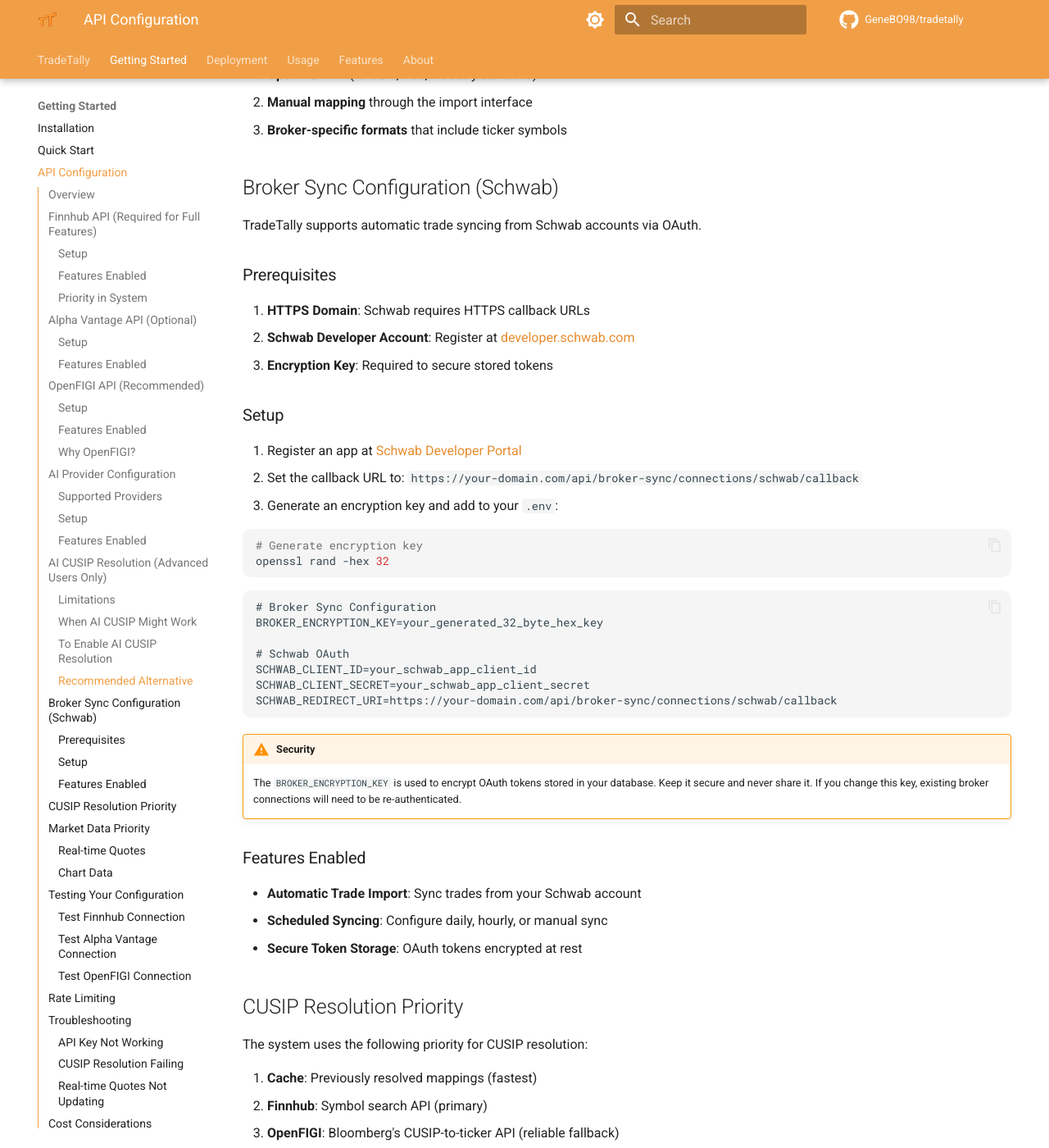
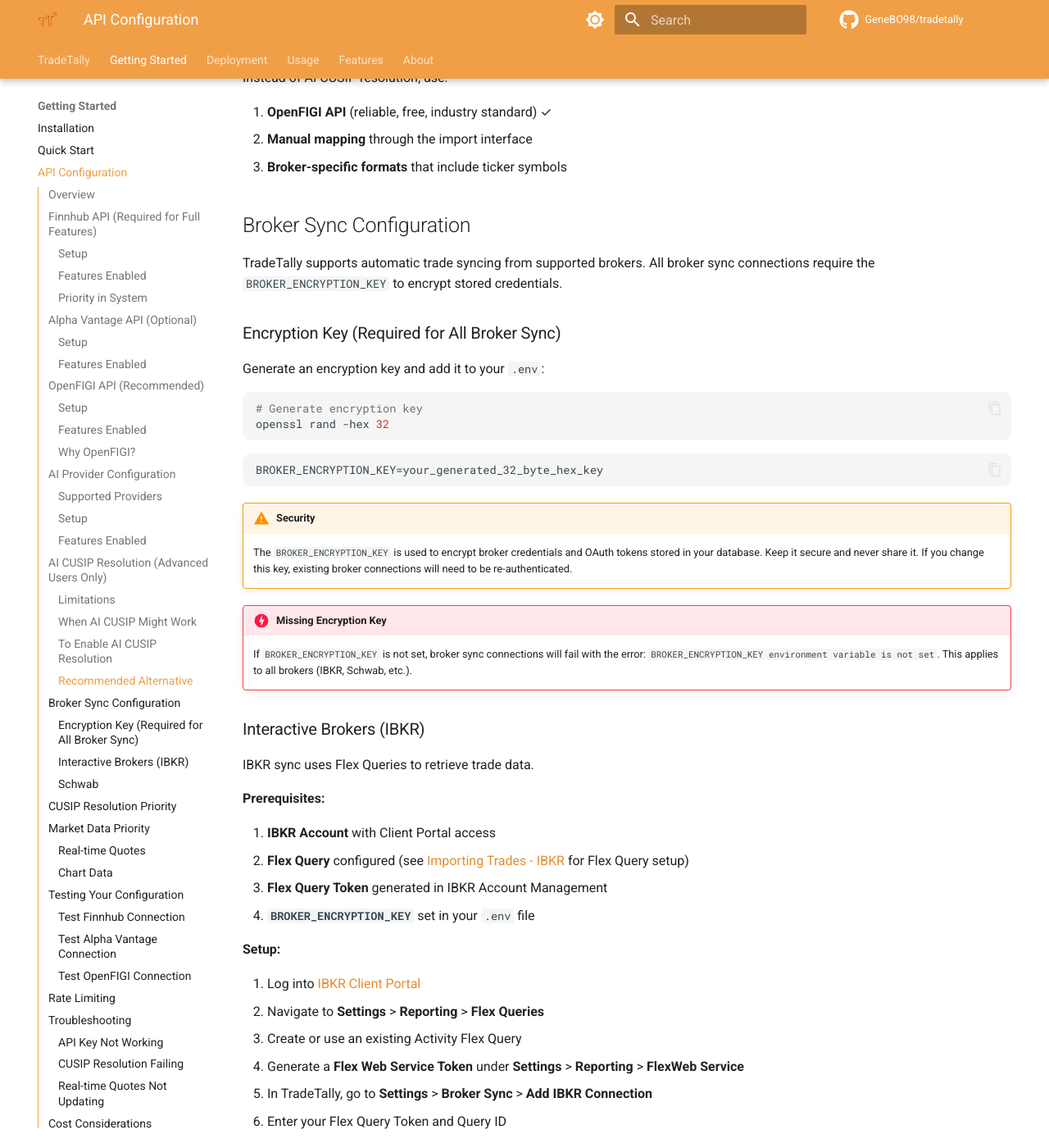
Before and after one commit to GeneBO98/tradetally-docs, an MkDocs documentation site: the page built from docs/getting-started/api-keys.md, in a window 1280 px wide and 1400 px high, scrolled down 4964 px. Shown: the whole window at 82% size. Built offline with MkDocs 1.6.1 and Material for MkDocs 9.7.7, drawn with Linux system fonts in a browser that asks for light colours; comment, search, counter and statistics services are not loaded; the version menu is left out; some of the changed text lies outside the part shown.

Commit message:
updated directions for ibkr sync

````diff
--- a/docs/deployment/docker.md
+++ b/docs/deployment/docker.md
@@ -93,9 +93,10 @@
 APNS_TEAM_ID=1234567890
 APNS_KEY_PATH=/path/to/keys/AuthKey.p8
 
-# Broker Sync Configuration (Optional)
-# Required if using Schwab integration
+# Broker Sync Configuration (Required for any broker sync - IBKR, Schwab, etc.)
 BROKER_ENCRYPTION_KEY=your_32_byte_hex_key  # Generate with: openssl rand -hex 32
+
+# Schwab OAuth (Optional - only if using Schwab sync)
 SCHWAB_CLIENT_ID=your_schwab_client_id
 SCHWAB_CLIENT_SECRET=your_schwab_client_secret
 SCHWAB_REDIRECT_URI=https://your-domain.com/api/broker-sync/connections/schwab/callback
--- a/docs/getting-started/api-keys.md
+++ b/docs/getting-started/api-keys.md
@@ -11,6 +11,7 @@
 | OpenFIGI | CUSIP resolution | 25,000/month | Recommended |
 | Various AI Providers | AI recommendations | Varies | Optional |
 | Schwab | Automatic trade syncing | Free (requires developer account) | Optional |
+| IBKR | Automatic trade syncing | Free (requires Flex Query setup) | Optional |
 
 ## Finnhub API (Required for Full Features)
 
@@ -170,21 +171,13 @@
 2. **Manual mapping** through the import interface
 3. **Broker-specific formats** that include ticker symbols
 
-## Broker Sync Configuration (Schwab)
+## Broker Sync Configuration
 
-TradeTally supports automatic trade syncing from Schwab accounts via OAuth.
+TradeTally supports automatic trade syncing from supported brokers. All broker sync connections require the `BROKER_ENCRYPTION_KEY` to encrypt stored credentials.
 
-### Prerequisites
+### Encryption Key (Required for All Broker Sync)
 
-1. **HTTPS Domain**: Schwab requires HTTPS callback URLs
-2. **Schwab Developer Account**: Register at [developer.schwab.com](https://developer.schwab.com)
-3. **Encryption Key**: Required to secure stored tokens
-
-### Setup
-
-1. Register an app at [Schwab Developer Portal](https://developer.schwab.com)
-2. Set the callback URL to: `https://your-domain.com/api/broker-sync/connections/schwab/callback`
-3. Generate an encryption key and add to your `.env`:
+Generate an encryption key and add it to your `.env`:
 
 ```bash
 # Generate encryption key
@@ -192,19 +185,64 @@
 ```
 
 ```env
-# Broker Sync Configuration
 BROKER_ENCRYPTION_KEY=your_generated_32_byte_hex_key
+```
 
-# Schwab OAuth
+!!! warning "Security"
+    The `BROKER_ENCRYPTION_KEY` is used to encrypt broker credentials and OAuth tokens stored in your database. Keep it secure and never share it. If you change this key, existing broker connections will need to be re-authenticated.
+
+!!! danger "Missing Encryption Key"
+    If `BROKER_ENCRYPTION_KEY` is not set, broker sync connections will fail with the error: `BROKER_ENCRYPTION_KEY environment variable is not set`. This applies to all brokers (IBKR, Schwab, etc.).
+
+### Interactive Brokers (IBKR)
+
+IBKR sync uses Flex Queries to retrieve trade data.
+
+**Prerequisites:**
+
+1. **IBKR Account** with Client Portal access
+2. **Flex Query** configured (see [Importing Trades - IBKR](../usage/importing-trades.md) for Flex Query setup)
+3. **Flex Query Token** generated in IBKR Account Management
+4. **`BROKER_ENCRYPTION_KEY`** set in your `.env` file
+
+**Setup:**
+
+1. Log into [IBKR Client Portal](https://www.interactivebrokers.com)
+2. Navigate to **Settings** > **Reporting** > **Flex Queries**
+3. Create or use an existing Activity Flex Query
+4. Generate a **Flex Web Service Token** under **Settings** > **Reporting** > **FlexWeb Service**
+5. In TradeTally, go to **Settings** > **Broker Sync** > **Add IBKR Connection**
+6. Enter your Flex Query Token and Query ID
+
+**Features Enabled:**
+
+- **Automatic Trade Import**: Sync trades from your IBKR account via Flex Queries
+- **Scheduled Syncing**: Configure daily, hourly, or manual sync
+- **Secure Credential Storage**: Flex Query tokens encrypted at rest
+
+### Schwab
+
+Schwab sync uses OAuth for authenticated access to trade data.
+
+**Prerequisites:**
+
+1. **HTTPS Domain**: Schwab requires HTTPS callback URLs
+2. **Schwab Developer Account**: Register at [developer.schwab.com](https://developer.schwab.com)
+3. **`BROKER_ENCRYPTION_KEY`** set in your `.env` file
+
+**Setup:**
+
+1. Register an app at [Schwab Developer Portal](https://developer.schwab.com)
+2. Set the callback URL to: `https://your-domain.com/api/broker-sync/connections/schwab/callback`
+3. Add Schwab credentials to your `.env`:
+
+```env
 SCHWAB_CLIENT_ID=your_schwab_app_client_id
 SCHWAB_CLIENT_SECRET=your_schwab_app_client_secret
 SCHWAB_REDIRECT_URI=https://your-domain.com/api/broker-sync/connections/schwab/callback
 ```
 
-!!! warning "Security"
-    The `BROKER_ENCRYPTION_KEY` is used to encrypt OAuth tokens stored in your database. Keep it secure and never share it. If you change this key, existing broker connections will need to be re-authenticated.
-
-### Features Enabled
+**Features Enabled:**
 
 - **Automatic Trade Import**: Sync trades from your Schwab account
 - **Scheduled Syncing**: Configure daily, hourly, or manual sync
````
